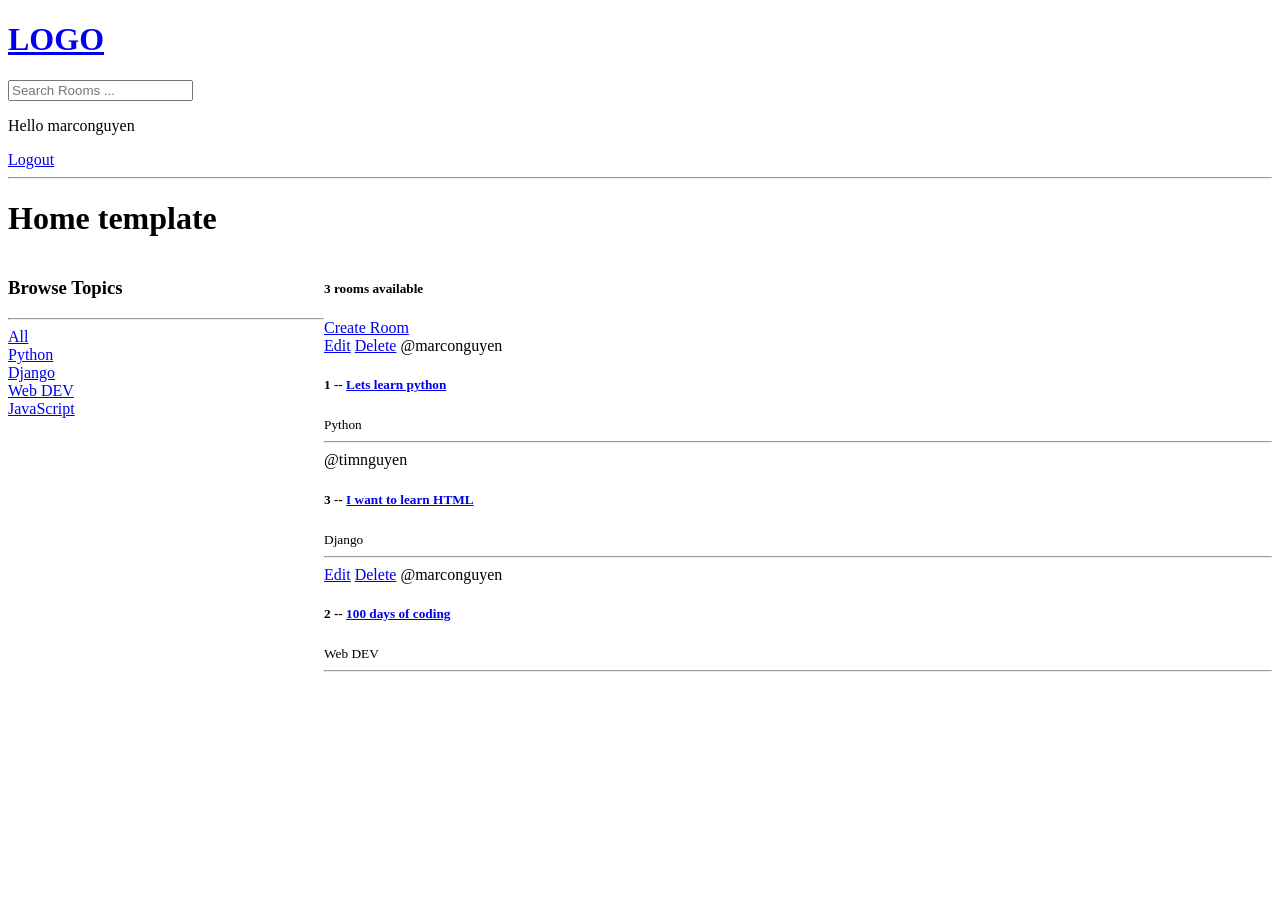
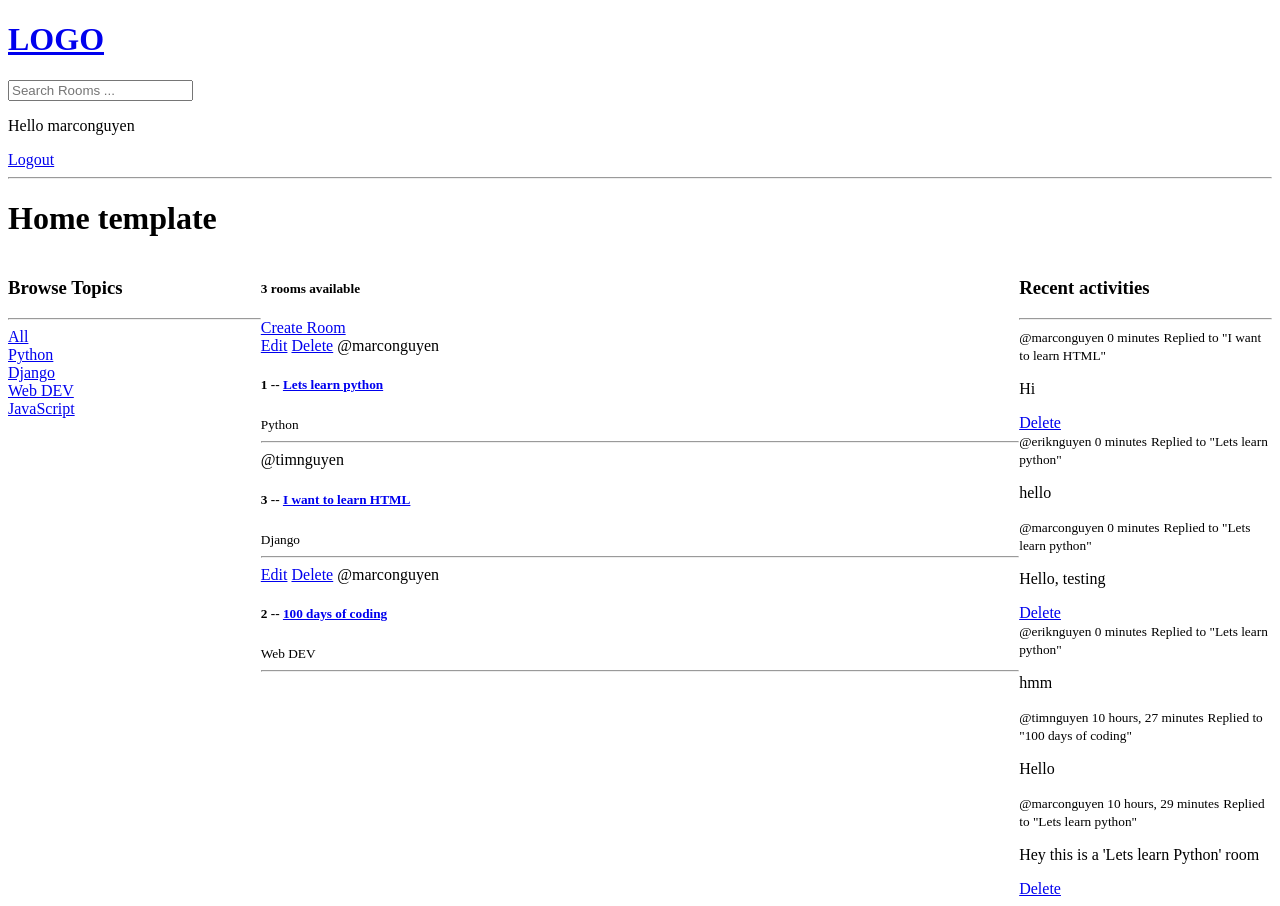
Before and after one commit to marco081116/TestingDjango2, a Django app: page / in a window 1280 px wide. Before the commit the page ends 672 px from the top, so only its background shows below. Run offline with Django 4.2, Linux system fonts and the light colour scheme; a user stored in the database is signed in; data comes from the database, SQL or seed files in the repository; both versions use the stored data as it was after the commit.

Commit message:
feed activities

```diff
--- a/Testing2/base/models.py
+++ b/Testing2/base/models.py
@@ -33,5 +33,8 @@ class Message(models.Model):
     updated = models.DateTimeField(auto_now= True) # auto now -> takes a snapshot on every time we save item(s)
     created = models.DateTimeField(auto_now_add= True) # created -> takes a stamp when we first create item
 
+    class Meta:
+        ordering = ['-updated', '-created']
+
     def __str__(self):
         return self.body[0:50]
--- /dev/null
+++ b/Testing2/base/templates/base/activity_component.html
@@ -0,0 +1,13 @@
+<h3>Recent activities</h3>
+<hr>
+{% for message in room_messages %}
+    <div>
+        <small>@{{message.user}}  {{message.created|timesince}}</small>
+        <small>Replied to "{{message.room}}"</small>
+
+        <p>{{message}}</p>
+        {% if request.user == message.user %}
+        <a href="{% url 'delete-message' message.id %}">Delete</a>
+        {% endif %}
+    </div>
+{% endfor %}
--- /dev/null
+++ b/Testing2/base/templates/base/feed_component.html
@@ -0,0 +1,15 @@
+{% for room in rooms %}
+    <div>
+        {% if request.user == room.host %}
+        <a href="{% url 'update-room' room.id %}">Edit</a>
+        <a href="{% url 'delete-room' room.id %}">Delete</a>
+        {% endif %}
+        <span>@{{room.host.username}}</span>
+        <h5>
+            {{room.id}} -- <a href= "{% url 'room' room.id %}">{{room.name}}</a>
+        </h5>
+        <small>{{room.topic.name}}</small>
+        <hr>
+    </div>
+
+{% endfor %}
--- a/Testing2/base/templates/base/home.html
+++ b/Testing2/base/templates/base/home.html
@@ -1,11 +1,11 @@
 {% extends 'main.html' %}
 
 {% block content %}
-<!--style này để tách cáo home-container ra thành 2 phần-->
+<!--style này để tách cáo home-container ra thành 3 phần (1 phần 3 phần 1 phần)-->
 <style>
     .home-container{
         display: grid;
-        grid-template-columns: 1fr 3fr;
+        grid-template-columns: 1fr 3fr 1fr;
     }
 </style>
 
@@ -15,38 +15,19 @@
 
 <div class="home-container">
     <div>
-        <h3>Browse Topics</h3>
-        <hr>
-
-        <div>
-            <a href="{% url 'home' %}">All</a>
-        </div>
-
-        {% for topic in topics %}
-            <div>
-                <a href="{% url 'home' %}?q={{topic.name}}">{{topic.name}}</a>
-            </div>
-        {% endfor %}
+        {% include 'base/topics_component.html'%}
     </div>
 
     <div>
         <h5>{{room_count}} rooms available</h5>
         <a href= "{% url 'create-room' %}">Create Room</a>
-        {% for room in rooms %}
-            <div>
-                {% if request.user == room.host %}
-                <a href="{% url 'update-room' room.id %}">Edit</a>
-                <a href="{% url 'delete-room' room.id %}">Delete</a>
-                {% endif %}
-                <span>@{{room.host.username}}</span>
-                <h5>
-                    {{room.id}} -- <a href= "{% url 'room' room.id %}">{{room.name}}</a>
-                </h5>
-                <small>{{room.topic.name}}</small>
-                <hr>
-            </div>
+        <div>
+            {% include 'base/feed_component.html'%}
+        </div>
+    </div>
 
-        {% endfor %}
+    <div>
+        {% include 'base/activity_component.html'%}
     </div>
 </div>
 
--- /dev/null
+++ b/Testing2/base/templates/base/topics_component.html
@@ -0,0 +1,12 @@
+<h3>Browse Topics</h3>
+<hr>
+
+<div>
+    <a href="{% url 'home' %}">All</a>
+</div>
+
+{% for topic in topics %}
+    <div>
+        <a href="{% url 'home' %}?q={{topic.name}}">{{topic.name}}</a>
+    </div>
+{% endfor %}
--- a/Testing2/base/views.py
+++ b/Testing2/base/views.py
@@ -74,9 +74,12 @@ def home(request):
     ) # override the 'room' value
 
     topics = Topic.objects.all()
-    room_count= rooms.count()
+    room_count = rooms.count()
 
-    context = {'rooms': rooms, 'topics': topics, 'room_count': room_count}
+    # room_messages = Message.objects.all() -> phần code đầu, xuất hiện mọi tin nhắn trong room
+    room_messages = Message.objects.filter(Q(room__topic__name__icontains= q)) # Q look up cho room
+    context = {'rooms': rooms, 'topics': topics, 'room_count': room_count,
+                    'room_messages': room_messages}
     return render(request, 'base/home.html', context)
 
 def room(request, pk):
@@ -86,7 +89,8 @@ def room(request, pk):
     #     if i['id'] == int(pk):
     #         room = i
     room = Room.objects.get(id= pk)
-    room_messages = room.message_set.all().order_by('-created') # get the set of messages that are related to this specific room
+    room_messages = room.message_set.all()#.order_by('-created') -> tới phần activity feed thì cho nguyên đống message tự sort
+    # get the set of messages that are related to this specific room
 
     participants = room.participants.all()
 
```
Also changed, not shown: Testing2/db.sqlite3.
